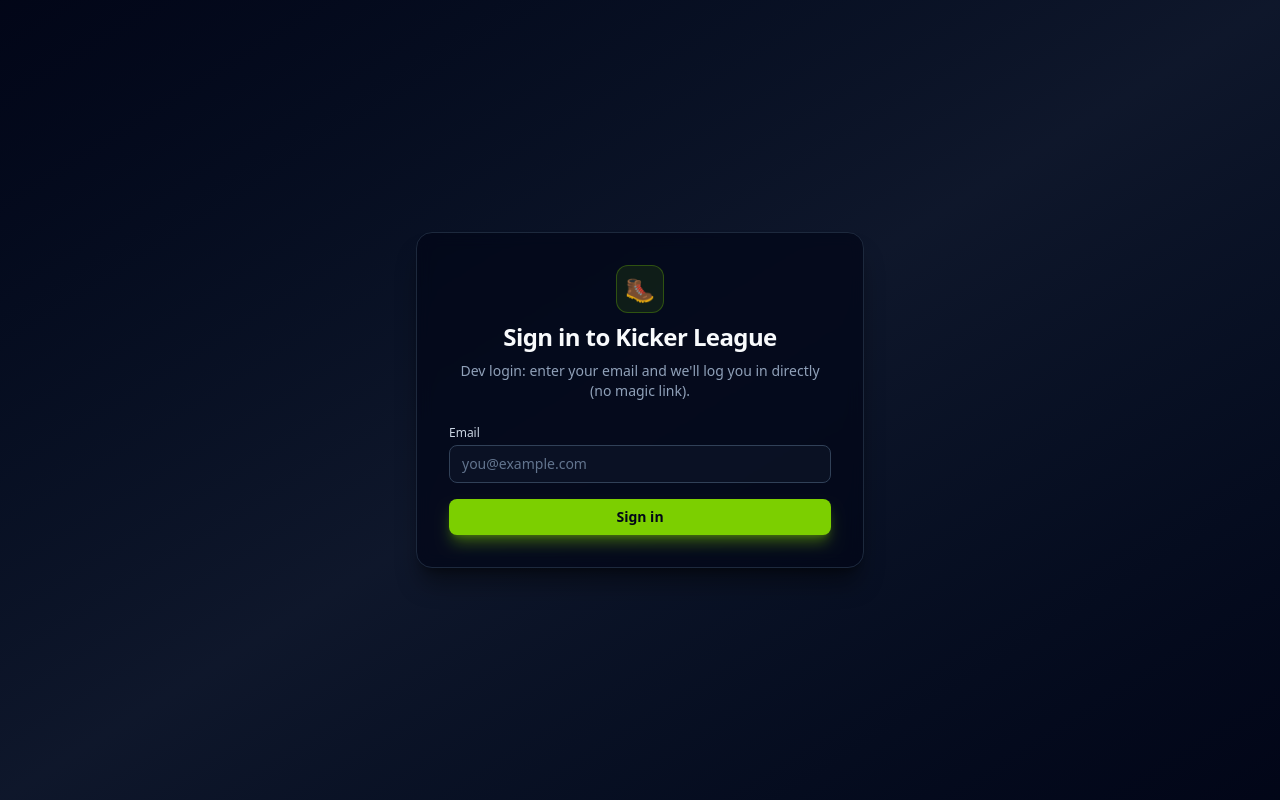
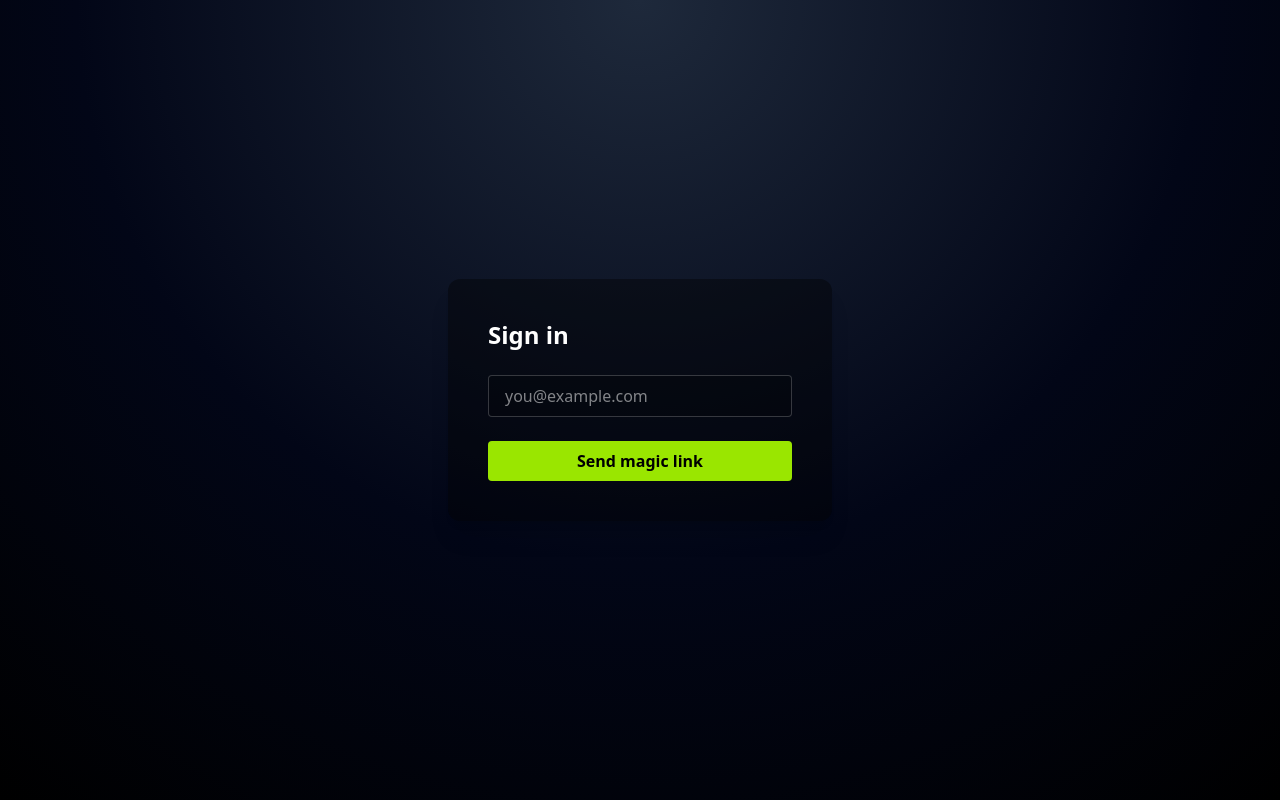
Before and after one commit to graphiclux/kicker-league, a Next.js app: page /login in a window 1280 px wide. Built offline with nearby package versions, Linux system fonts and the light colour scheme.

Commit message:
Switch to Resend magic link authentication, fix session-user helper

```diff
--- a/src/app/login/page.tsx
+++ b/src/app/login/page.tsx
@@ -1,106 +1,49 @@
-// src/app/login/page.tsx
 "use client";
 
-import { FormEvent, useState } from "react";
+import { useState } from "react";
 import { signIn } from "next-auth/react";
-
-type Status = "idle" | "sending" | "error";
 
 export default function LoginPage() {
   const [email, setEmail] = useState("");
-  const [status, setStatus] = useState<Status>("idle");
-  const [error, setError] = useState<string | null>(null);
+  const [sent, setSent] = useState(false);
 
-  async function handleSubmit(e: FormEvent) {
+  async function submit(e) {
     e.preventDefault();
-    if (!email.trim()) return;
-
-    setStatus("sending");
-    setError(null);
-
-    try {
-      const res = await signIn("email-login", {
-        email,
-        callbackUrl: "/dashboard",
-        redirect: false,
-      });
-
-      console.log("signIn result:", res);
-
-      if (!res) {
-        setStatus("error");
-        setError("Unknown error from sign-in.");
-        return;
+    const res = await signIn("email", { email, redirect: false });
+    if (!res?.error) setSent(true);
   }
 
-      if (res.error) {
-        console.error("Credentials sign-in error:", res.error);
-        setStatus("error");
-        setError("Unable to sign in. Please try again.");
-      } else {
-        // success → go to dashboard
-        window.location.href = res.url ?? "/dashboard";
-      }
-    } catch (err) {
-      console.error("Credentials sign-in exception:", err);
-      setStatus("error");
-      setError("Unable to sign in. Please try again later.");
-    }
-  }
+  return (
+    <div className="min-h-screen flex items-center justify-center text-white">
+      <form
+        onSubmit={submit}
+        className="bg-black/40 p-10 rounded-xl shadow-xl w-96 space-y-6"
+      >
+        <h1 className="text-2xl font-bold">Sign in</h1>
 
-  const disabled = status === "sending";
-
-  return (
-    <main className="min-h-screen flex items-center justify-center bg-gradient-to-br from-slate-950 via-slate-900 to-slate-950 text-slate-50 px-4">
-      <div className="w-full max-w-md space-y-6 rounded-2xl bg-slate-950/70 border border-slate-800 p-8 shadow-xl shadow-black/40 backdrop-blur">
-        <div className="space-y-2 text-center">
-          <div className="inline-flex items-center justify-center h-12 w-12 rounded-xl bg-lime-500/10 border border-lime-500/30 text-lime-400 text-2xl">
-            🥾
-          </div>
-          <h1 className="text-2xl font-semibold tracking-tight">
-            Sign in to Kicker League
-          </h1>
-          <p className="text-sm text-slate-400">
-            Dev login: enter your email and we&apos;ll log you in directly (no
-            magic link).
+        {sent ? (
+          <p className="text-green-400">
+            Check your email for your magic login link.
           </p>
-        </div>
-
-        <form onSubmit={handleSubmit} className="space-y-4">
-          <div className="space-y-1">
-            <label
-              htmlFor="email"
-              className="block text-xs font-medium text-slate-300"
-            >
-              Email
-            </label>
+        ) : (
+          <>
             <input
-              id="email"
               type="email"
-              autoComplete="email"
+              required
+              placeholder="you@example.com"
               value={email}
               onChange={(e) => setEmail(e.target.value)}
-              disabled={disabled}
-              className="w-full rounded-lg border border-slate-700 bg-slate-900/60 px-3 py-2 text-sm text-slate-100 placeholder:text-slate-500 focus:outline-none focus:ring-2 focus:ring-lime-500/80 focus:border-lime-500"
-              placeholder="you@example.com"
+              className="w-full px-4 py-2 rounded bg-black/20 border border-white/20"
             />
-          </div>
-
-          {error && (
-            <p className="text-xs text-red-400 bg-red-950/40 border border-red-900/70 rounded-md px-2 py-1">
-              {error}
-            </p>
-          )}
-
             <button
               type="submit"
-            disabled={disabled}
-            className="flex w-full items-center justify-center rounded-lg bg-lime-500 px-4 py-2 text-sm font-semibold text-slate-950 shadow-lg shadow-lime-500/40 transition hover:bg-lime-400 disabled:opacity-60"
+              className="w-full py-2 bg-lime-400 text-black font-semibold rounded hover:bg-lime-300"
             >
-            {status === "sending" ? "Signing you in..." : "Sign in"}
+              Send magic link
             </button>
+          </>
+        )}
       </form>
     </div>
-    </main>
   );
 }
--- a/src/lib/auth.ts
+++ b/src/lib/auth.ts
@@ -1,77 +1,35 @@
+// src/lib/auth.ts
+import { PrismaAdapter } from "@next-auth/prisma-adapter";
+import { db } from "./db";
+import { Resend } from "resend";
+import EmailProvider from "next-auth/providers/email";
 import type { NextAuthOptions } from "next-auth";
-import CredentialsProvider from "next-auth/providers/credentials";
-import { db } from "./db";
+
+const resend = new Resend(process.env.RESEND_API_KEY);
 
 export const authOptions: NextAuthOptions = {
-  // Use AUTH_SECRET if set; otherwise fall back to NEXTAUTH_SECRET
+  adapter: PrismaAdapter(db),
+
   secret: process.env.AUTH_SECRET ?? process.env.NEXTAUTH_SECRET,
+
   session: {
     strategy: "jwt",
   },
 
   providers: [
-    CredentialsProvider({
-      id: "email-login",
-      name: "Dev Email Login",
-      credentials: {
-        email: { label: "Email", type: "email" },
-      },
-      async authorize(credentials) {
-        const raw = credentials?.email;
-        const email =
-          typeof raw === "string" ? raw.trim().toLowerCase() : "";
-
-        if (!email) return null;
-
-        // Find or create a real User in Prisma
-        let user = await db.user.findUnique({
-          where: { email },
-        });
-
-        if (!user) {
-          user = await db.user.create({
-            data: {
-              email,
-              name: email.split("@")[0],
-            },
-          });
-        }
-
-        // This object becomes `user` in jwt/session callbacks
-        return {
-          id: user.id,
-          email: user.email,
-          name: user.name ?? null,
-        };
-      },
-    }),
-  ],
-
-  pages: {
-    signIn: "/login",
-  },
-
-  callbacks: {
-    async jwt({ token, user }) {
-      // On first sign-in, copy Prisma user into the token
-      if (user) {
-        token.sub = user.id as string;
-        token.email = user.email;
-        token.name = user.name;
-      }
-      return token;
-    },
-    async session({ session, token }) {
-      if (session.user) {
-        session.user.email = (token.email as string) ?? undefined;
-        session.user.name = (token.name as string) ?? undefined;
-        (session.user as any).id = token.sub; // expose Prisma user id
-      }
-      return session;
-    },
-  },
-
-  debug: true,
-};
-
-export default authOptions;
+    EmailProvider({
+      from: process.env.EMAIL_FROM,
+      sendVerificationRequest: async ({ identifier, url }) => {
+        try {
+          await resend.emails.send({
+            from: process.env.EMAIL_FROM!,
+            to: identifier,
+            subject: "Your magic login link",
+            html: `
+              <div style="font-family: sans-serif; padding: 20px;">
+                <h2>And It’s No Good – Login</h2>
+                <p>Click the link below to sign in:</p>
+                <a href="${url}"
+                   style="display:inline-block;
+                          padding:12px 20px;
+                          background:#a3f
--- a/src/lib/session-user.ts
+++ b/src/lib/session-user.ts
@@ -1,22 +1,16 @@
 // src/lib/session-user.ts
-import { getServerSession } from "next-auth/next";
+import { getServerSession } from "next-auth";
 import { authOptions } from "@/lib/auth";
 import { redirect } from "next/navigation";
 
-/**
- * Require an authenticated user on the server.
- * Returns { session, userId } where userId is the Prisma User.id (from token.sub).
- * Redirects to /login if not signed in.
- */
 export async function requireUserId() {
   const session = await getServerSession(authOptions);
 
-  const userId = (session?.user as any)?.id ?? null;
+  const userId = (session?.user as any)?.id;
 
   if (!userId) {
-    // Not logged in → send them to your login page
     redirect("/login");
   }
 
-  return { session: session!, userId: String(userId) };
+  return { session, userId };
 }
```
Lines whose indentation alone changed are shown as unchanged.
